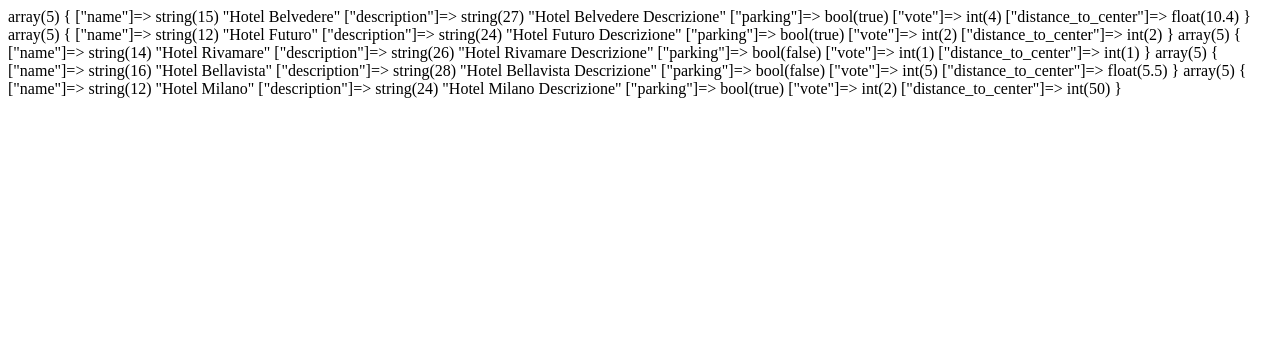
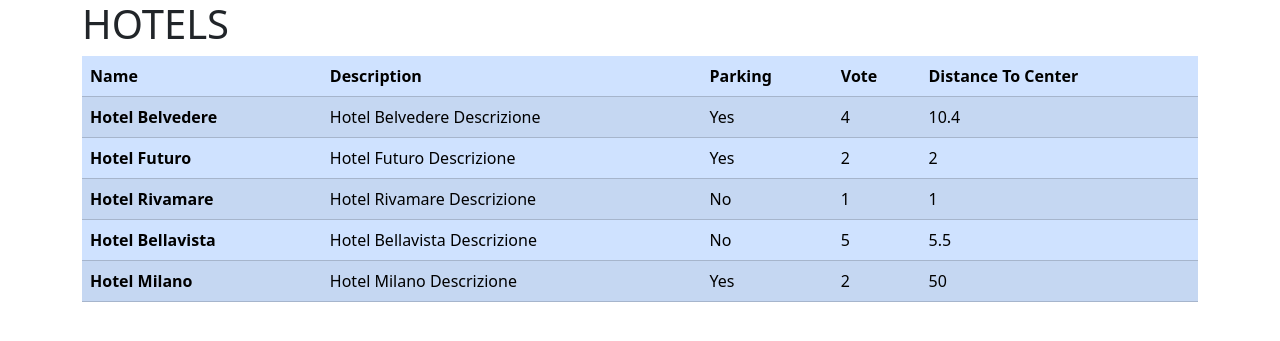
Before and after one commit to fedtoscano/php-hotel, a PHP site: page / in a window 1280 px wide. Shown: the top 341 px of the page. Run offline with PHP 8.4, Linux system fonts and the light colour scheme.

Commit message:
milestone 1

```diff
--- a/index.php
+++ b/index.php
@@ -1,7 +1,45 @@
 <?php
-    require_once __DIR__."/partials/hotels.php";
+    require_once __DIR__ . "/partials/hotels.php";
+?>
 
-    foreach ($hotels as $key => $hotel) {
-        var_dump($hotel);
-    };
-?>
+<!DOCTYPE html>
+<html lang="en">
+<head>
+    <meta charset="UTF-8">
+    <meta name="viewport" content="width=device-width, initial-scale=1.0">
+    <title>PHP Hotel</title>
+    <!-- Bootstrap CSS CDN -->
+    <link href="https://cdn.jsdelivr.net/npm/bootstrap@5.3.3/dist/css/bootstrap.min.css" rel="stylesheet" integrity="sha384-QWTKZyjpPEjISv5WaRU9OFeRpok6YctnYmDr5pNlyT2bRjXh0JMhjY6hW+ALEwIH" crossorigin="anonymous">    <link rel="stylesheet" href="./style.css">
+</head>
+<body>
+
+<div class="container">
+    <h1>HOTELS</h1>
+    <table class="table table-primary table-striped">
+        <thead>
+            <tr>
+            <th scope="col">Name</th>
+            <th scope="col">Description</th>
+            <th scope="col">Parking</th>
+            <th scope="col">Vote</th>
+            <th scope="col">Distance To Center</th>
+            </tr>
+        </thead>
+        <tbody>
+            <?php foreach ($hotels as $key => $hotel) { ?>
+                <tr>
+                <th scope="row"><?php echo $hotel['name'] ?></th>
+                <td><?php echo $hotel['description'] ?></td>
+                <td><?php echo $hotel['parking'] ? 'Yes' : 'No' ?></td>
+                <td><?php echo $hotel['vote'] ?></td>
+                <td><?php echo $hotel['distance_to_center'] ?></td>
+                </tr>
+            <?php } ?>
+        </tbody>
+    </table>
+</div>
+
+<!-- Bootstrap JS CDN -->
+<script src="https://cdn.jsdelivr.net/npm/bootstrap@5.3.3/dist/js/bootstrap.bundle.min.js" integrity="sha384-YvpcrYf0tY3lHB60NNkmXc5s9fDVZLESaAA55NDzOxhy9GkcIdslK1eN7N6jIeHz" crossorigin="anonymous"></script>
+</body>
+</html>
```
Also changed, not shown: style.css (added).
